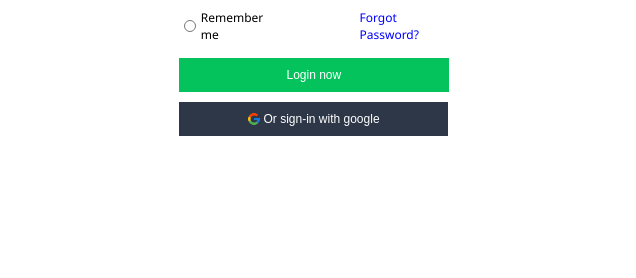
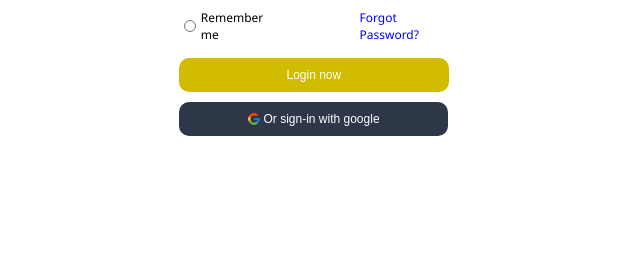
Before and after one commit to vishalyadav149/Login_Form_Static_Website, a plain HTML site: page index.html in a window 1280 px wide. Shown: the part 312-590 px from the top of the page, 644-1280 px from the left. Drawn offline with Linux system fonts and the light colour scheme.

Commit message:
Output_SS is Added

```diff
--- a/style.css
+++ b/style.css
@@ -119,10 +119,11 @@ form p{
 #login-btn{
   padding: 10px 108px;
   font-size: 12px;
-  background-color: #04C35C;
+  background-color: #d1bc00;
   color: white;
   border: none;
   cursor: pointer;
+  border-radius: 10px;
 }
 
 #signup-btn{
@@ -133,6 +134,7 @@ form p{
     color: white;
     border: none;
     cursor: pointer;
+    border-radius: 10px;
   }
 
 
```
Also changed, not shown: Output_SS/Project-1.png (added).
